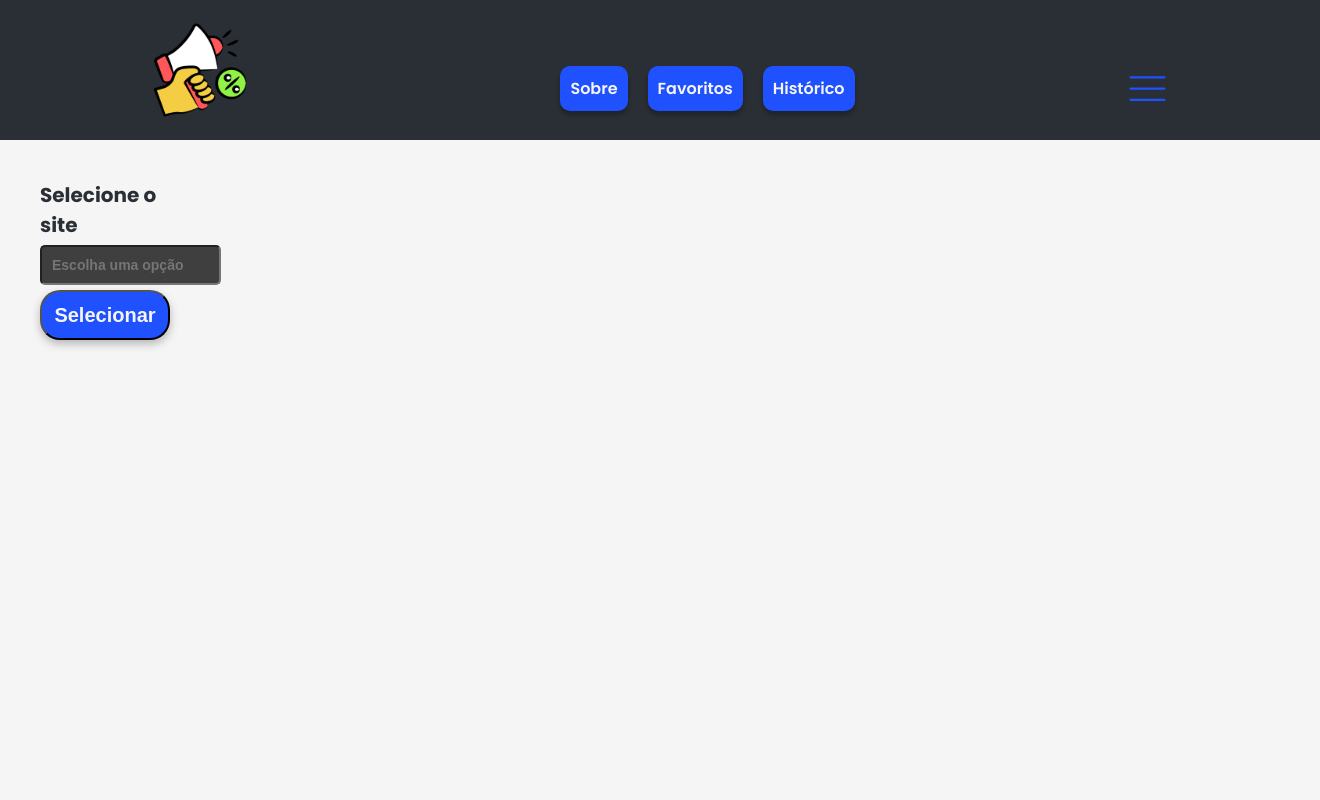
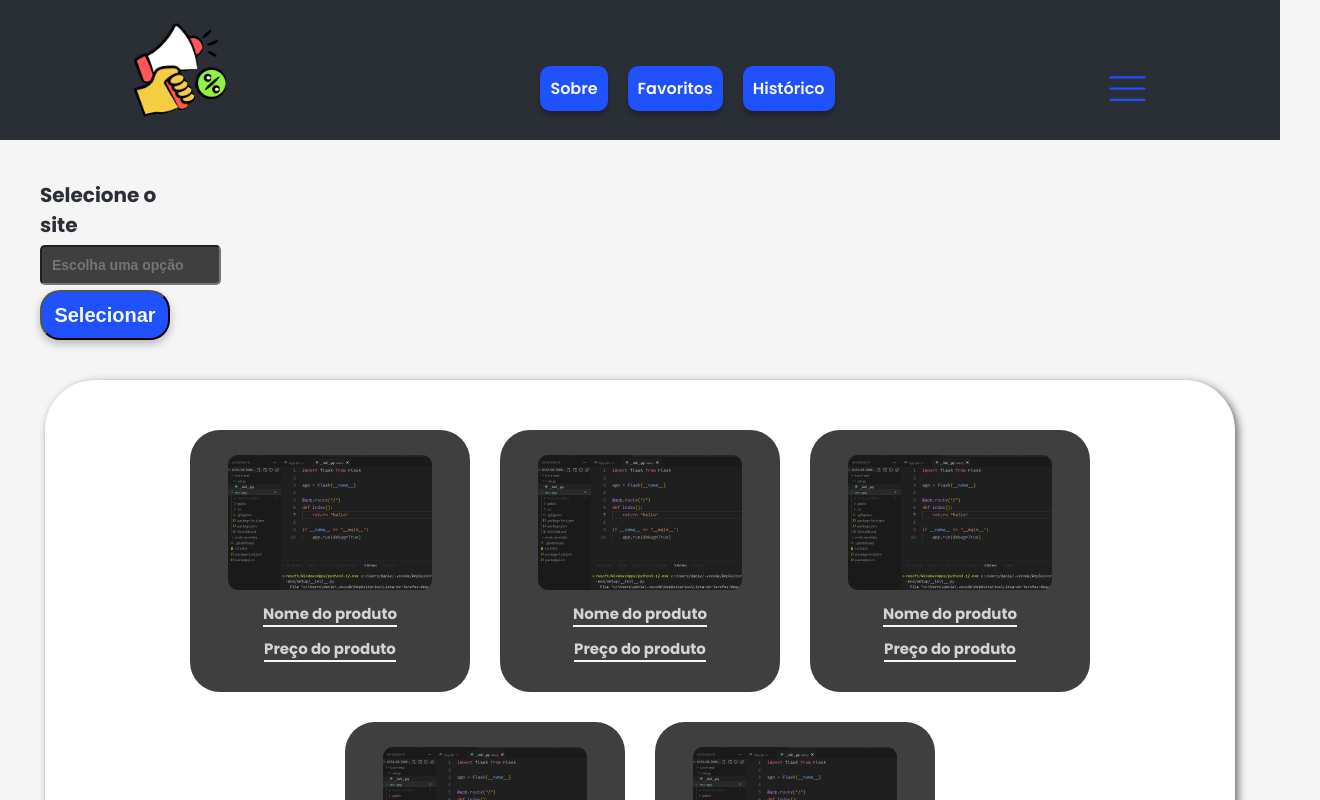
Before and after one commit to Daniel0942/PromoLink, a React (Create React App) app in the folder front-end/: page /principal in a window 1280 px wide. Shown: the top 800 px of the page, 1320 px wide, since content can reach past the window. Built offline with nearby package versions, Linux system fonts and the light colour scheme; the HTML template or start-up script is replaced by a standard one.

Commit message:
front design

```diff
--- a/front-end/src/components/pages/Principal.jsx
+++ b/front-end/src/components/pages/Principal.jsx
@@ -1,3 +1,4 @@
+import CaixaProdutos from "../utilidades_principal/CaixaProdutos"
 import HeaderPrincipal from "../utilidades_principal/HeaderPrincipal"
 import MiniForm from "../utilidades_principal/MiniForm"
 
@@ -6,6 +7,7 @@ function Principal() {
         <>
             <HeaderPrincipal/>
             <MiniForm/>
+            <CaixaProdutos/>
         </>
     )
 }
--- /dev/null
+++ b/front-end/src/components/utilidades_principal/CaixaProdutos.jsx
@@ -0,0 +1,21 @@
+import style from "./CaixaProdutos.module.css"
+import imgTeste from "../../img/imgTeste.png"
+
+function CaixaProdutos() {
+    let cont = [1, 2, 3, 4, 5]
+
+    return (
+        <div className={style.container}>
+            {cont.map((cont)=> (
+                <div className={style.box_produtos} key={cont}>
+                <div className={style.box_img}>
+                    <img src={imgTeste} alt=""/>
+                </div>
+                <p>Nome do produto</p>
+                <p>Preço do produto</p>
+            </div>
+            ))}
+        </div>
+    )
+}
+export default CaixaProdutos
--- /dev/null
+++ b/front-end/src/components/utilidades_principal/CaixaProdutos.module.css
@@ -0,0 +1,34 @@
+.container {
+    display: flex;
+    flex-wrap: wrap;
+    background-color: white;
+    justify-content: center;
+    align-items: center;
+    margin: 25px 45px;
+    gap: 30px;
+    border-radius: 50px;
+    padding: 50px 0px;
+    box-shadow: 3px 3px 8px #00000093;
+
+    & .box_produtos {
+        display: flex;
+        width: 280px;
+        padding: 25px 0px;
+        flex-direction: column;
+        justify-content: center;
+        align-items: center;
+        background-color: #3F3F3F;
+        border-radius: 30px;
+
+        & .box_img {
+            border-radius: 10px;
+        }
+        & p {
+            color: #f5f5f5d0;
+            font-size: 15px;
+            font-weight: 700;
+            margin: 5px 0px;
+            border-bottom: 2px solid #f5f5f5;
+        }
+    }
+}
--- a/front-end/src/components/utilidades_principal/HeaderPrincipal.jsx
+++ b/front-end/src/components/utilidades_principal/HeaderPrincipal.jsx
@@ -4,20 +4,17 @@ import menu from "../../img/menu.svg"
 import btn_fechar from "../../img/btn_fechar.svg"
 import icone_user from "../../img/icone_user.svg"
 import user_logout from "../../img/user_logout.svg"
-import { useEffect } from "react"
+import { useState } from "react"
 
 function HeaderPrincipal() {
-    useEffect(()=>{
-    //Variáveis do menu
-    let abrir_menu = document.getElementById("abrir_menu")
-    let div_menu = document.getElementById("menu")
-    //let fechar_menu = document.getElementById("fechar_menu")
+    let [Menu, setMenu] = useState(false)
 
-    abrir_menu.addEventListener("click", ()=> {
-        div_menu.classList.add("Menu_JS")
-    })
-    },[])
-
+    function abrirMenu() {
+        setMenu( ! Menu )
+    }
+    function fecharMenu() {
+        setMenu(false)
+    }
 
     return (
         <div className={style.header}>
@@ -31,12 +28,12 @@ function HeaderPrincipal() {
                 </ul>
             </nav>
 
-            <div className={style.abrir_menu} id="abrir_menu">
+            <div className={style.abrir_menu} onClick={abrirMenu}>
                 <img src={menu} alt="icone de menu do figma" />
             </div>
 
-            <div className={style.menu} id="menu">
-                <div className={style.box_btn_txt} id="fechar_menu">
+            <div className={`${style.menu} ${Menu ? style.Menu_JS : ""}`}>
+                <div className={style.box_btn_txt} onClick={fecharMenu}>
                     <img src={btn_fechar} className={style.btn_fechar}
                     alt="icone fechar"/>
 
--- a/front-end/src/components/utilidades_principal/HeaderPrincipal.module.css
+++ b/front-end/src/components/utilidades_principal/HeaderPrincipal.module.css
@@ -4,7 +4,7 @@
     background-color: #2A2E35;
     display: flex;
     justify-content: space-around;
-    padding: 20px;
+    padding: 20px 0px;
 
     & .btns_menu {
         & ul {
@@ -27,10 +27,11 @@
 
     & .menu {
         width: 700px;
-        height: 1400px;
+        height: 100%;
         background-color: #2A2E35;
         position: absolute;
         right: 0px;
+        transition: .3s;
         display: none;
 
         & .box_btn_txt {
@@ -57,6 +58,6 @@
     }
 }
 /* Ativando menu com a classe JS */
-.menu.Menu_JS {
+.menu.Menu_JS{
     display: block;
 }
--- a/front-end/src/components/utilidades_principal/MiniForm.module.css
+++ b/front-end/src/components/utilidades_principal/MiniForm.module.css
@@ -20,6 +20,7 @@
         background: #3F3F3F;
         font-size: 14px;
         font-weight: 600;
+        color: #fff;
     }
 
     & button {
```
Also changed, not shown: front-end/src/img/imgTeste.png (added).
